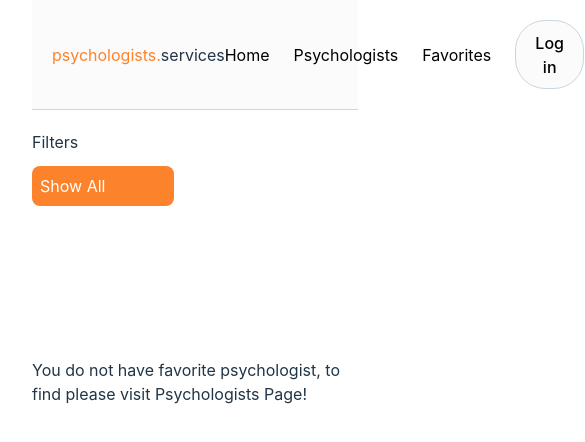
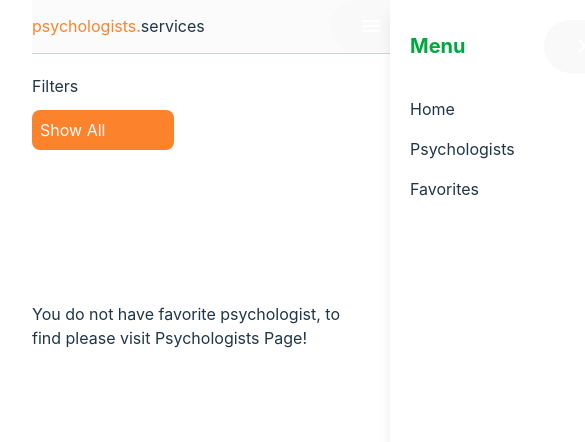
Before and after one commit to gizemcobannnn/psychologists, a React (Vite) app in the folder psychologists/: page /favorites in a window 390 px wide. Shown: the top 442 px of the page, 585 px wide, since content can reach past the window. Built offline with nearby package versions, Linux system fonts and the light colour scheme.

Commit message:
header side menu

```diff
--- a/psychologists/src/components/Header/Header.jsx
+++ b/psychologists/src/components/Header/Header.jsx
@@ -5,6 +5,8 @@ import Register from '../RegisterModal/Register';
 import Login from '../LoginModal/Login';
 import Logout from '../Logout/Logout';
 import { useSelector } from 'react-redux';
+import { IoMenu, IoClose } from "react-icons/io5";
+
 
 export default function Header() {
     const [isRegModelOpen, setIsRegModelOpen] = useState(false);
@@ -14,6 +16,7 @@ export default function Header() {
     const isLoggedIn= useSelector(state=>state.psychologists.isLoggedIn);
     const isLoggedOut = useSelector(state=>state.psychologists.isLoggedOut);
     const [selectedColor, setSelectedColor]=useState("--color-orange")
+    const [isMenuOpen, setIsMenuOpen]=useState(false);
 
   const changeTheme = (color) => {
     document.documentElement.style.setProperty('--primary-color', color);
@@ -58,11 +61,11 @@ export default function Header() {
 
     return (
       <>
-        <header className="flex flex-row justify-between items-center p-5 border-b border-slate-300 bg-[#FBFBFB]">
+        <header className="flex flex-row justify-between items-center min-w-[570px] pr-5 border-b border-slate-300 bg-[#FBFBFB]">
           <div>
             <span className="text-primary">psychologists.</span>services
           </div>
-          <nav className="flex flex-row gap-6">
+          <nav className="hidden md:flex md:flex-row md:gap-6">
             <NavLink to="/" className="text-black">
               Home
             </NavLink>
@@ -73,7 +76,31 @@ export default function Header() {
               Favorites
             </NavLink>
           </nav>
-          <div className="flex flex-row gap-6 items-center">
+
+          <button className='text-2xl md:hidden' onClick={()=>setIsMenuOpen(true)}>
+            <IoMenu />
+          </button>
+
+          {/** Side menu */}
+      <div
+        className={`fixed top-0 right-0 w-64 h-full bg-white shadow-lg z-50 p-5 transform ${
+          isMenuOpen ? "translate-x-0" : "translate-x-full"
+        } transition-transform duration-300 ease-in-out`}
+      >
+        <div className="flex justify-between items-center mb-6">
+          <h2 className="text-xl font-bold text-green-600">Menu</h2>
+          <button onClick={() => setIsMenuOpen(false)} className="text-2xl">
+            <IoClose />
+          </button>
+        </div>
+        <nav className="flex flex-col gap-4">
+          <a href="/" onClick={() => setIsMenuOpen(false)}>Home</a>
+          <a href="/psychologists" onClick={() => setIsMenuOpen(false)}>Psychologists</a>
+          <a href="/favorites" onClick={() => setIsMenuOpen(false)}>Favorites</a>
+        </nav>
+      </div>
+
+          <div className="hidden md:flex flex-row gap-6 items-center">
             <div className="flex flex-row gap-2 items-center">
               {!isLoggedOut && (<>
                 <IoPersonSharp className="text-2xl bg-primary text-white p-1 rounded-lg w-7 h-7" />
--- a/psychologists/src/components/Psychologists/Psychologists.jsx
+++ b/psychologists/src/components/Psychologists/Psychologists.jsx
@@ -78,7 +78,7 @@ const filteredPsychologists = useMemo(() => {
                   className="w-full h-auto object-cover"
                 />
               </div>
-              <div className="flex flex-col">
+              <div className="flex flex-col pr-5">
                 <div className="flex flex-row justify-between gap-20">
                   <div className="flex flex-col items-start">
                     <p className="text-slate-500 text-sm">Psychologist</p>
```
